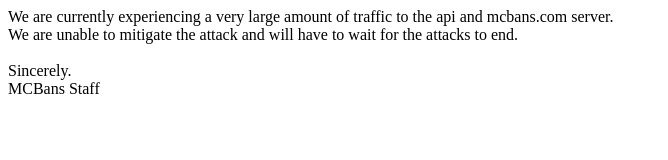
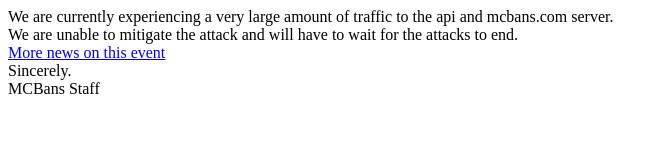
Before and after one commit to MCBans/mcbans.github.com, a plain HTML site: page index.html in a window 1280 px wide. Shown: the whole page, without its empty margins (0-668 px from the left). Drawn offline with Linux system fonts and the light colour scheme.

Commit message:
Update index.html

```diff
--- a/index.html
+++ b/index.html
@@ -1,5 +1,6 @@
 We are currently experiencing a very large amount of traffic to the api and mcbans.com server. <br />
 We are unable to mitigate the attack and will have to wait for the attacks to end. <br />
+<a href="http://forums.mcbans.com/threads/service-announcement.1521/#post-6416">More news on this event</a>
 <br />
 Sincerely.<br />
 MCBans Staff
```
